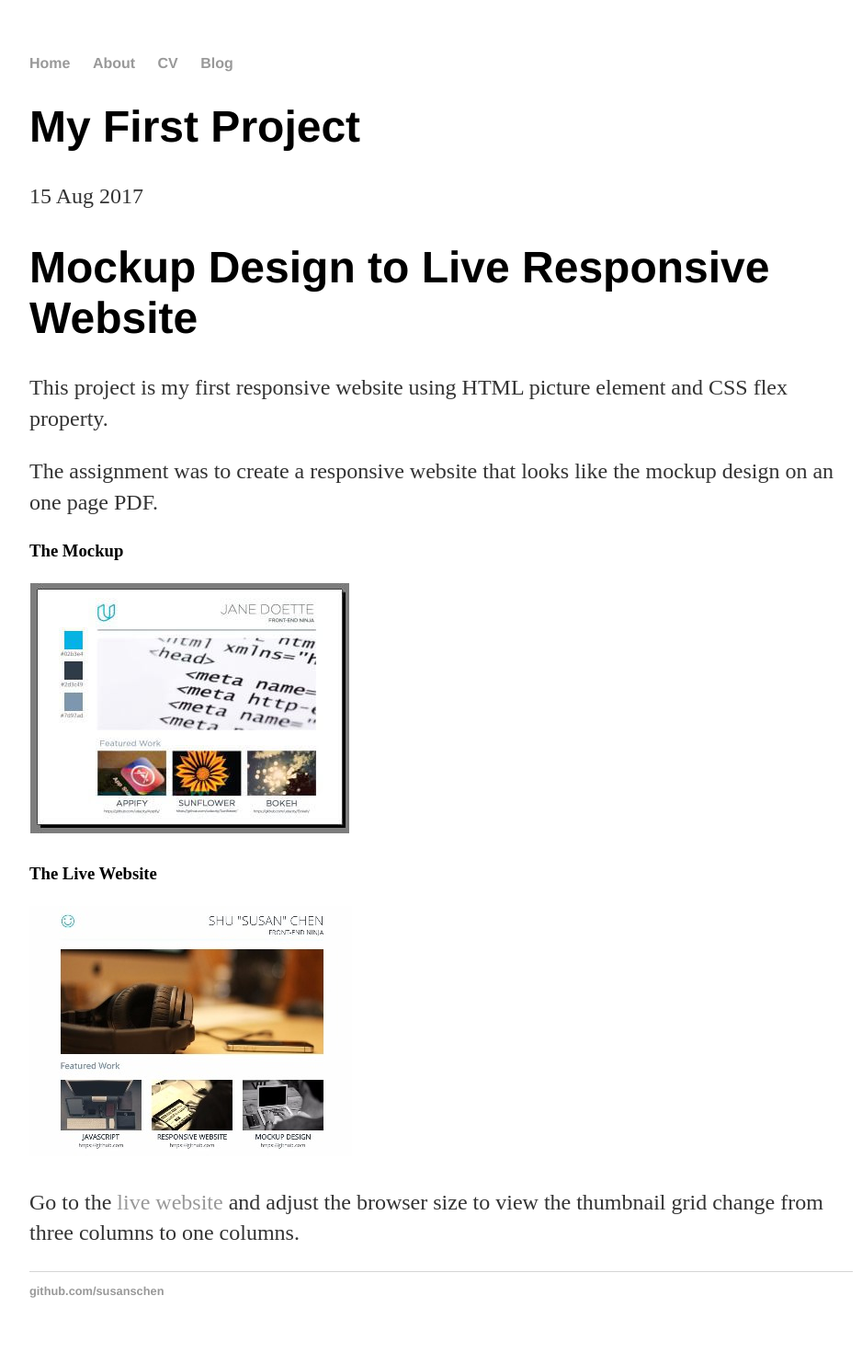
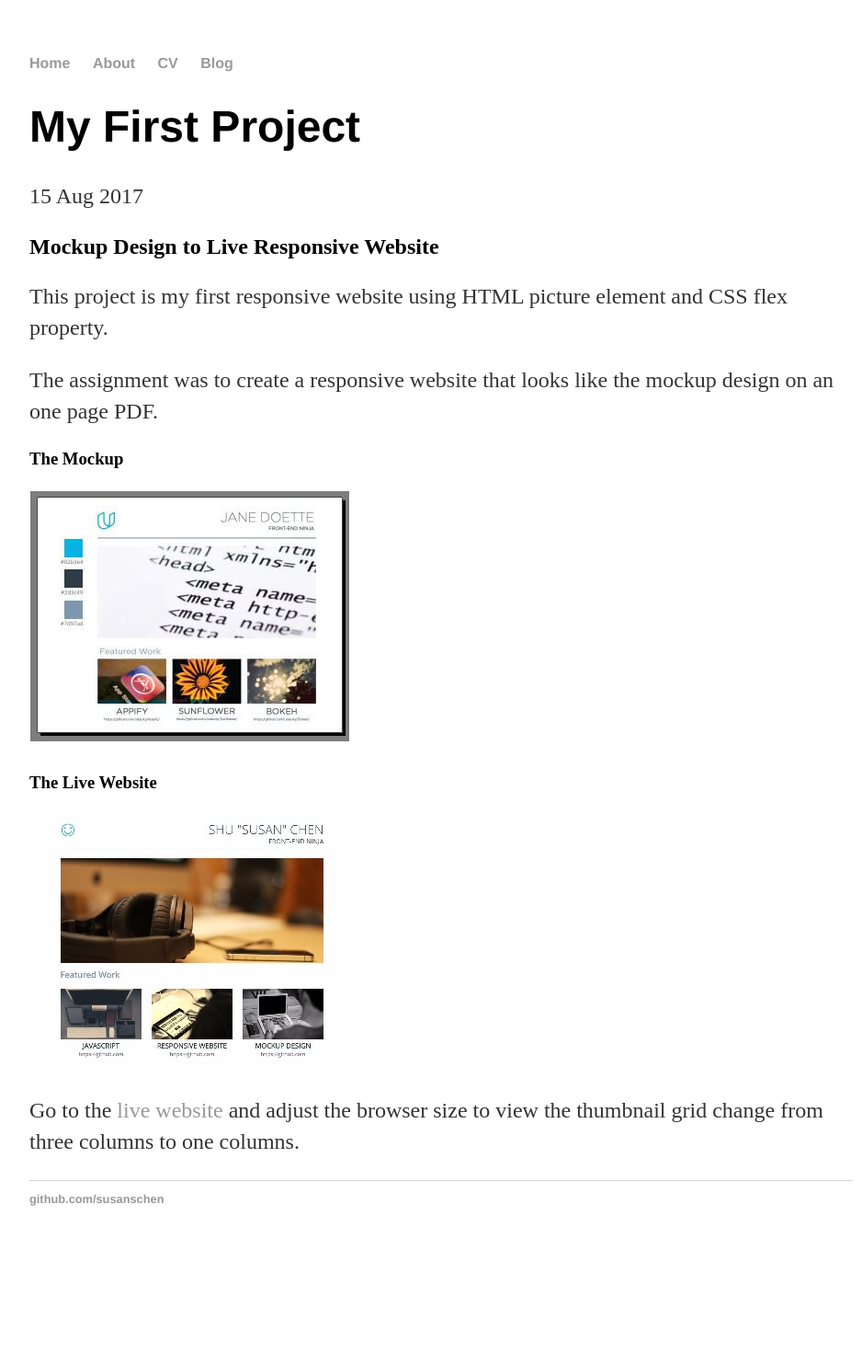
Before and after one commit to susanschen/susanschen.github.io, a Jekyll site: the page built from _posts/2017-08-15-susan-chen-first-post.md, in a window 1280 px wide. Shown: the whole page at 92% size, without its empty margins (160-1098 px from the left). Built offline with Jekyll 4.4.1, drawn with Linux system fonts in a browser that asks for light colours; after the commit the page ends 1371 px from its top, so only the background shows below that.

Commit message:
Edit Header

```diff
--- a/_posts/2017-08-15-susan-chen-first-post.md
+++ b/_posts/2017-08-15-susan-chen-first-post.md
@@ -4,7 +4,7 @@ title: "My First Project"
 date: 2017-08-15
 ---
 
-# Mockup Design to Live Responsive Website
+## Mockup Design to Live Responsive Website
 This project is my first responsive website using HTML picture element and CSS flex property.
 
 The assignment was to create a responsive website that looks like the mockup design on an one page PDF.
```
